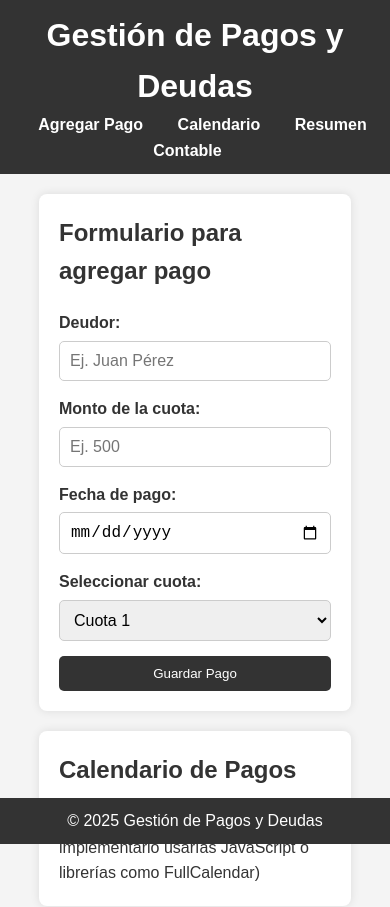
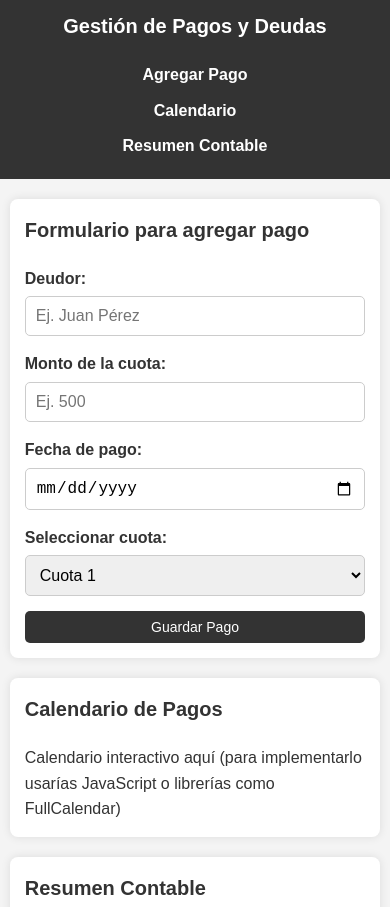
Before and after one commit to bogota-virtual/libreinver, a plain HTML site: page cuota.html in a window 390 px wide. Shown: the top 907 px of the page. Drawn offline with Linux system fonts and the light colour scheme.

Commit message:
Update cuota.html

```diff
--- a/cuota.html
+++ b/cuota.html
@@ -119,6 +119,59 @@
             bottom: 0;
             width: 100%;
         }
+
+        /* Responsivo para pantallas pequeñas (móviles) */
+        @media (max-width: 768px) {
+            header .logo h1 {
+                font-size: 22px;
+            }
+
+            section {
+                width: 95%;
+                padding: 15px;
+            }
+
+            nav ul {
+                text-align: center;
+                padding-top: 10px;
+            }
+
+            nav ul li {
+                display: block;
+                margin: 10px 0;
+            }
+
+            form input, form select {
+                width: 100%;
+            }
+
+            table th, table td {
+                font-size: 14px;
+                padding: 8px;
+            }
+
+            footer {
+                position: static;
+                margin-top: 20px;
+            }
+        }
+
+        /* Estilo para pantallas muy pequeñas (dispositivos móviles pequeños) */
+        @media (max-width: 480px) {
+            header .logo h1 {
+                font-size: 20px;
+            }
+
+            form button {
+                font-size: 14px;
+                padding: 8px 15px;
+            }
+
+            section h2 {
+                font-size: 20px;
+            }
+        }
+
     </style>
 </head>
 <body>
```
